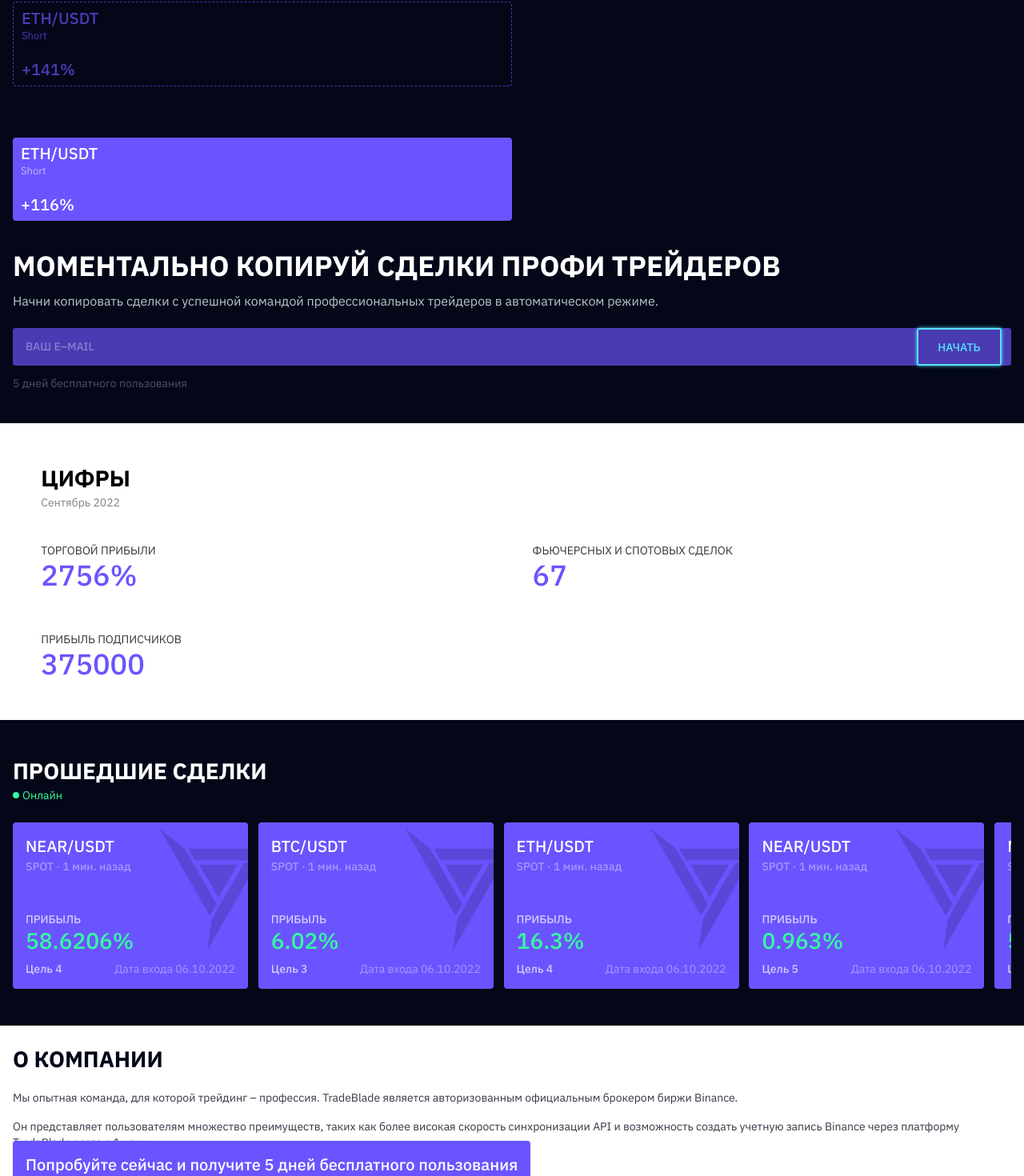
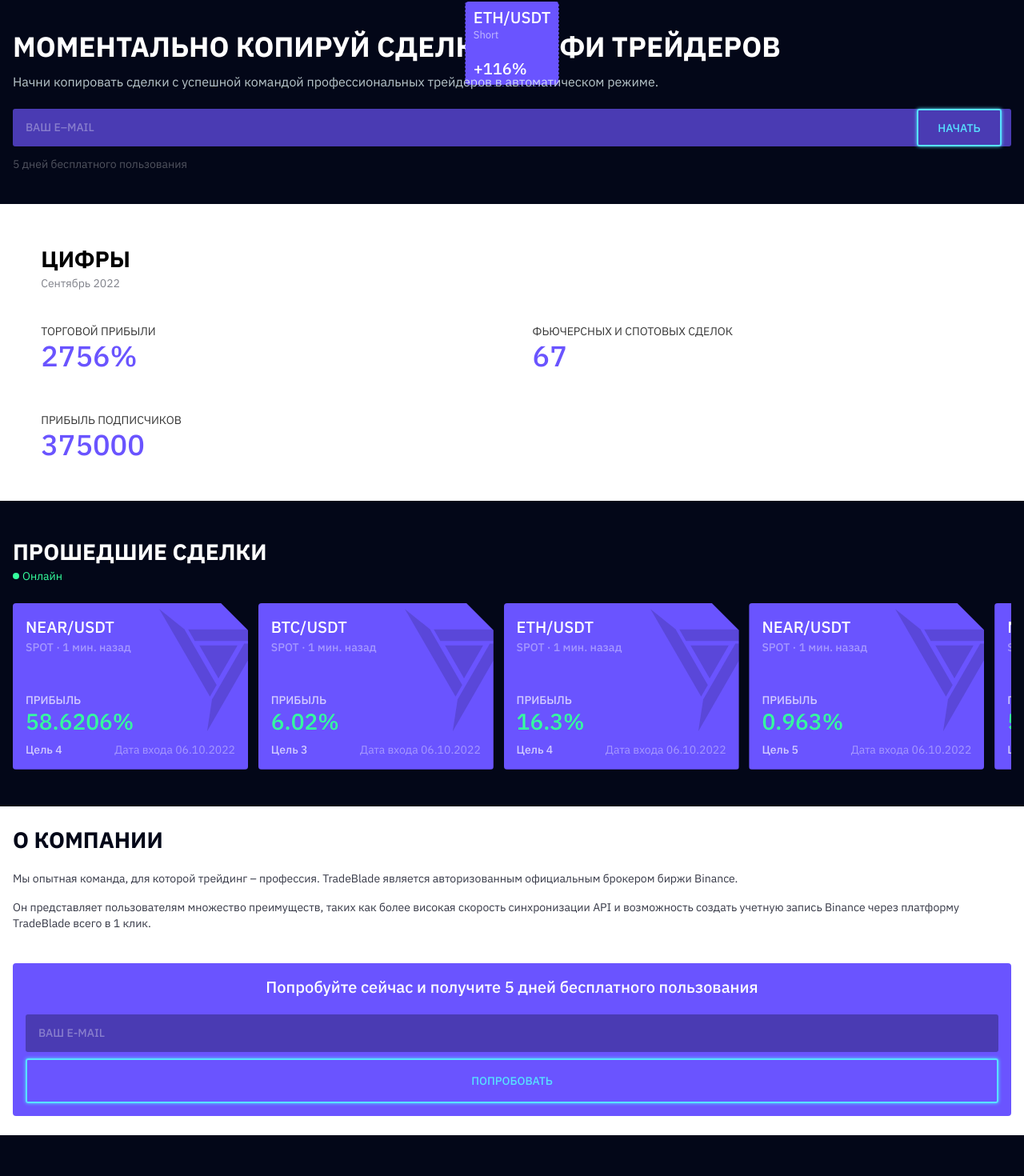
Before and after one commit to Maksimka66/tm-leads-test, a React (Vite) app: page / in a window 1280 px wide. Shown: the part 134-1604 px from the top of the page at 80% size. Built offline with nearby package versions, Linux system fonts and the light colour scheme; a web font is replaced by a local one.

Commit message:
some adds

```diff
--- a/src/components/About/About.module.scss
+++ b/src/components/About/About.module.scss
@@ -5,18 +5,17 @@
     background-color: $main-text-color;
 
     padding: 24px 16px;
-    position: relative;
-    padding-bottom: 133px;
 
     @media(min-width: 1440px) {
         display: flex;
         justify-content: space-between;
-        position: static;
         padding: 56px 80px;
     }
 }
 
 .aboutWrapper {
+    margin-bottom: 40px;
+
     @media(min-width: 1440px) {
         width: 34%;
     }
--- a/src/components/Deals/Deals.module.scss
+++ b/src/components/Deals/Deals.module.scss
@@ -65,6 +65,11 @@
     padding: 16px;
     position: relative;
     min-width: 294px;
+    clip-path: polygon(0 0,
+                calc(100% - 34px) 0,
+                100% 34px,
+                100% 100%,
+                0 100%);
 }
 
 .coinsLayout {
--- a/src/components/Hero/Hero.module.scss
+++ b/src/components/Hero/Hero.module.scss
@@ -15,6 +15,18 @@
 
 .ethList {
     margin-bottom: 34px;
+    position: relative;
+    display: flex;
+    justify-content: center;
+
+    &:hover .ethListItem:nth-child(1) {
+            transform: translate(-50%, -50%) scale(0.95);
+            opacity: 0.5;
+        }
+
+    &:hover .ethListItem:nth-child(2) {
+            transform: translate(10px, 10px);
+    }
 
     @media (min-width: 1440px) {
         width: 50%;
@@ -29,6 +41,11 @@
     display: flex;
     flex-direction: column;
     gap: 20px;
+
+    width: fit-content;
+    position: absolute;
+
+    transition: transform 0.4s ease, opacity 0.4s ease;
 
     @media (min-width: 1440px) {
         padding: 12px 10px;
--- a/src/shared/EmailForm/EmailForm.module.scss
+++ b/src/shared/EmailForm/EmailForm.module.scss
@@ -9,12 +9,9 @@
     border-radius: 4px;
     background-color: #6A54FF;
     padding: 16px;
-    position: absolute;
-    top: 50%;
 
     @media (min-width: 1440px) {
         padding: 32px 44px;
-        position: static;
     }
 }
 
```
